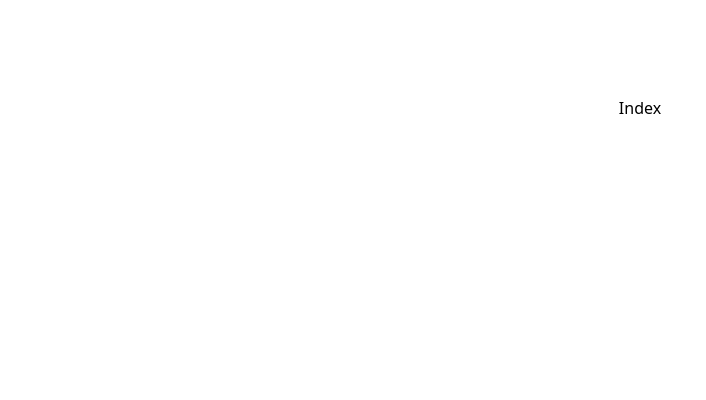
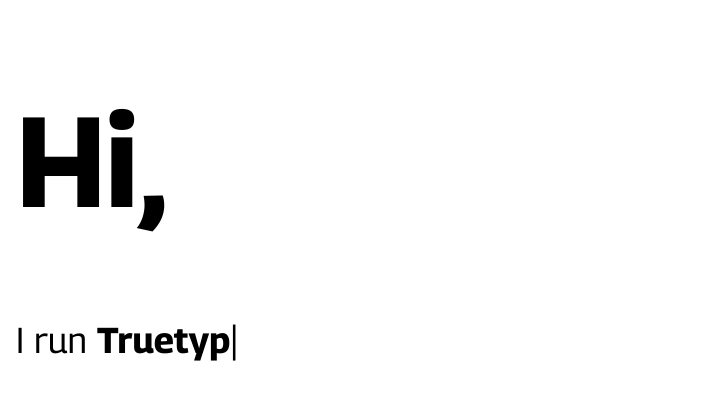
Before and after one commit to ottta/ottta, a Next.js app: page / in a window 1280 px wide. Shown: the top 400 px of the page, without its empty margins (0-706 px from the left). Built offline with nearby package versions, Linux system fonts and the light colour scheme.

Commit message:
feat: Initial typewriter

```diff
--- /dev/null
+++ b/src/app/Provider.tsx
@@ -0,0 +1,19 @@
+"use client";
+
+import type { PropsWithChildren } from "react";
+import { ThemeProvider as ProviderTheme } from "next-themes";
+
+export default function Provider(props: PropsWithChildren) {
+    const { children } = props;
+
+    return (
+        <ProviderTheme
+            enableSystem
+            disableTransitionOnChange
+            defaultTheme="system"
+            themes={["dark", "light"]}
+        >
+            {children}
+        </ProviderTheme>
+    );
+}
--- a/src/app/layout.tsx
+++ b/src/app/layout.tsx
@@ -1,7 +1,9 @@
 import "./globals.css";
 import type { Metadata } from "next";
+import type { PropsWithChildren } from "react";
 import localFont from "next/font/local";
 import { Alegreya } from "next/font/google";
+import Provider from "@/app/Provider";
 
 const sans = localFont({
     display: "swap",
@@ -28,14 +30,20 @@ const serif = Alegreya({
 });
 
 export const metadata: Metadata = {
-    title: "Create Next App",
+    title: {
+        template: "%s | Taufik Oktama",
+        default: "Taufik Oktama"
+    },
     description: "Generated by create next app"
 };
 
-export default function RootLayout({ children }: { children: React.ReactNode }) {
+export default function RootLayout(props: PropsWithChildren) {
+    const { children } = props;
     return (
-        <html lang="en" className={`${sans.variable} ${serif.variable}`}>
-            <body>{children}</body>
+        <html lang="en" suppressHydrationWarning className={`${sans.variable} ${serif.variable}`}>
+            <body>
+                <Provider>{children}</Provider>
+            </body>
         </html>
     );
 }
--- a/src/app/page.tsx
+++ b/src/app/page.tsx
@@ -1,5 +1,11 @@
+import Typewriter from "@/components/Typewriter";
+import { cn } from "@/libs/utils";
+
 export default function Page() {
     return (
-        <main className="flex min-h-screen flex-col items-center justify-between p-24">Index</main>
+        <main className={cn("min-h-screen", "w-full max-w-7xl", "mx-auto px-4")}>
+            <div className={cn("text-9xl", "font-bold", "my-24")}>Hi,</div>
+            <Typewriter />
+        </main>
     );
 }
--- /dev/null
+++ b/src/components/Typewriter.tsx
@@ -0,0 +1,61 @@
+"use client";
+
+import { cn } from "@/libs/utils";
+import Type from "typewriter-effect";
+
+export default function Typewriter() {
+    return (
+        <Type
+            component="span"
+            options={{
+                loop: true,
+                autoStart: true,
+                deleteSpeed: 5,
+                delay: 30,
+                wrapperClassName: cn("text-4xl"),
+                cursorClassName: cn("text-4xl")
+            }}
+            onInit={(write) => {
+                write
+                    .typeString("I am <strong>Taufik Oktama</strong>")
+                    .pauseFor(1000)
+                    .deleteChars(16)
+                    .typeString("make <strong>UI/UX</strong>")
+                    .pauseFor(500)
+                    .changeDeleteSpeed(1)
+                    .deleteChars(5)
+                    .typeString("<strong>Website</strong>")
+                    .pauseFor(500)
+                    .deleteChars(7)
+                    .typeString("<strong>Typeface</strong>")
+                    .pauseFor(500)
+                    .deleteChars(14)
+                    .typeString("run <strong>Unforma Club</strong>")
+                    .pauseFor(1000)
+                    .deleteChars(12)
+                    .changeDeleteSpeed(5)
+                    .typeString("<strong>Truetype Supply</strong>")
+                    .pauseFor(1000)
+                    .deleteAll(2)
+                    .pauseFor(1000)
+                    .start();
+            }}
+            // options={{
+            //     strings: [
+            //         "am <strong>Taufik Oktama</strong>",
+            //         "do <strong class='text-red-500'>UI/UX Design</strong>",
+            //         "do <strong>Web Development</strong>",
+            //         "do <strong>Typing with 10 Fingers</strong>",
+            //         "make digital product",
+            //         "do something based on design & technology",
+            //         "run <strong>Unforma Club</strong>",
+            //         "run <strong>Truetype Supply</strong>"
+            //     ],
+            //     autoStart: true,
+            //     loop: true,
+            //     deleteSpeed: 5,
+            //     delay: 50
+            // }}
+        />
+    );
+}
--- /dev/null
+++ b/src/libs/utils.ts
@@ -0,0 +1,6 @@
+import { clsx, type ClassValue } from "clsx";
+import { twMerge } from "tailwind-merge";
+
+export function cn(...inputs: ClassValue[]) {
+    return twMerge(clsx(inputs));
+}
--- a/tailwind.config.ts
+++ b/tailwind.config.ts
@@ -1,6 +1,8 @@
 import type { Config } from "tailwindcss";
 
 const config: Config = {
+    darkMode: ["class", "[data-theme='dark']"],
+    plugins: [require("@tailwindcss/typography")],
     content: [
         "./src/pages/**/*.{js,ts,jsx,tsx,mdx}",
         "./src/components/**/*.{js,ts,jsx,tsx,mdx}",
@@ -8,12 +10,17 @@ const config: Config = {
     ],
     theme: {
         extend: {
-            backgroundImage: {
-                "gradient-radial": "radial-gradient(var(--tw-gradient-stops))",
-                "gradient-conic": "conic-gradient(from 180deg at 50% 50%, var(--tw-gradient-stops))"
+            fontFamily: {
+                sans: ["var(--font-sans)"],
+                serif: ["var(--font-serif)"]
+            },
+            colors: {
+                neutral: {
+                    950: "#121212"
+                }
             }
         }
-    },
-    plugins: []
+    }
 };
+
 export default config;
```
Also changed, not shown: package.json (+13 -5 lines), 1 other file (tests, documents, lock files or other folders).
